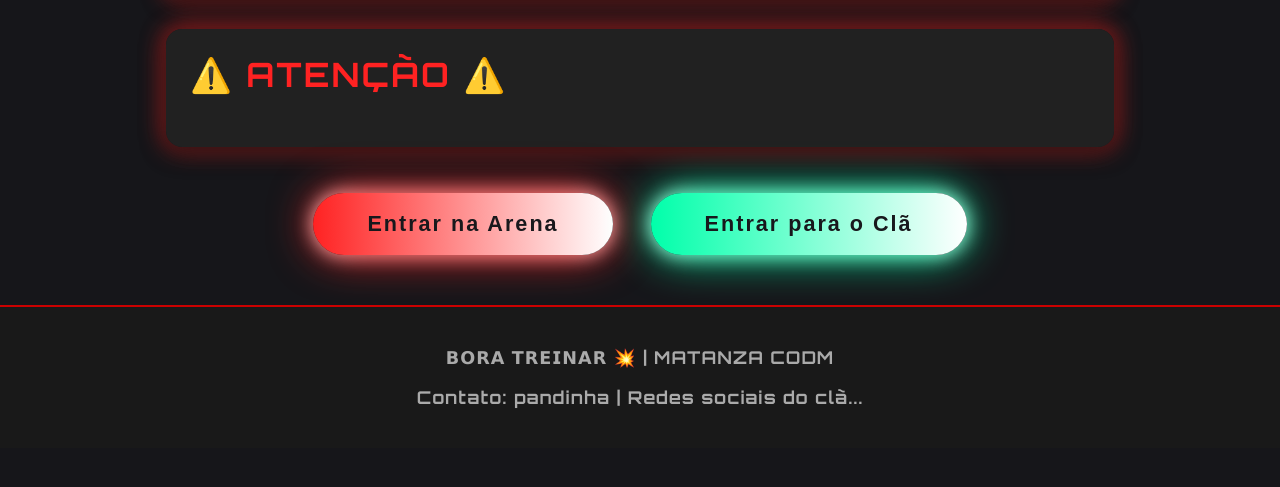
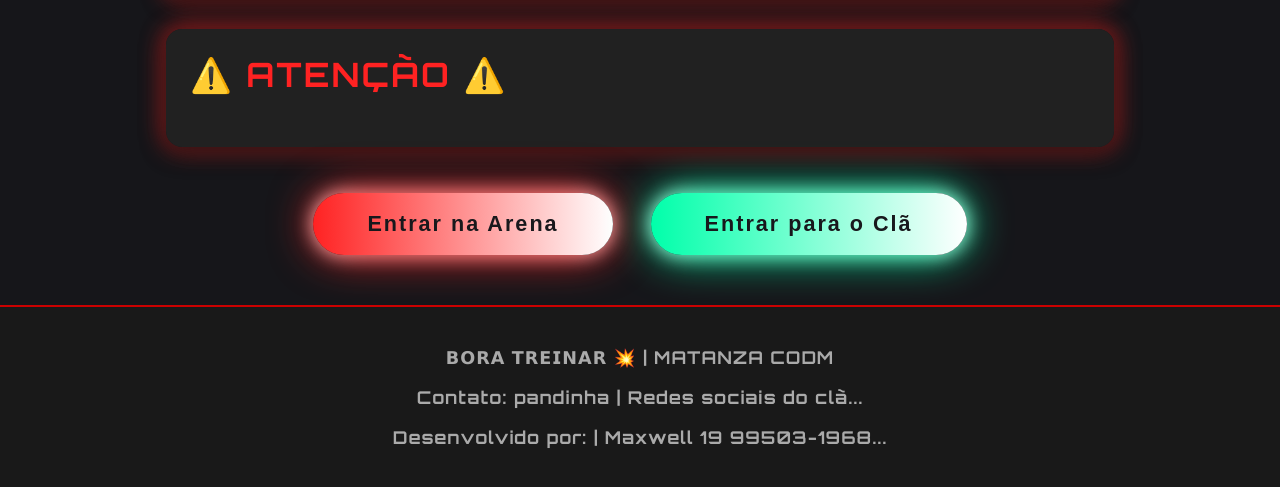
Before and after one commit to Maxwell9090/matanza, a website: page public/index.html in a window 1280 px wide. Shown: the part 757-1244 px from the top of the page. Before the commit the page ends 1205 px from the top, so only its background shows below. Drawn offline with nearby package versions, Linux system fonts and the light colour scheme; no server answers.

Commit message:
Update index.html

```diff
--- a/public/index.html
+++ b/public/index.html
@@ -150,6 +150,7 @@
     <footer>
         <p>𝗕𝗢𝗥𝗔 𝗧𝗥𝗘𝗜𝗡𝗔𝗥 💥 | MATANZA CODM</p>
         <p>Contato: pandinha | Redes sociais do clã...</p>
+        <p>Desenvolvido por: | Maxwell 19 99503-1968...</p>
     </footer>
 
     <!-- Em produção use o JS ofuscado -->
@@ -185,4 +186,5 @@
       });
     </script>
 </body>
+
 </html>
```
